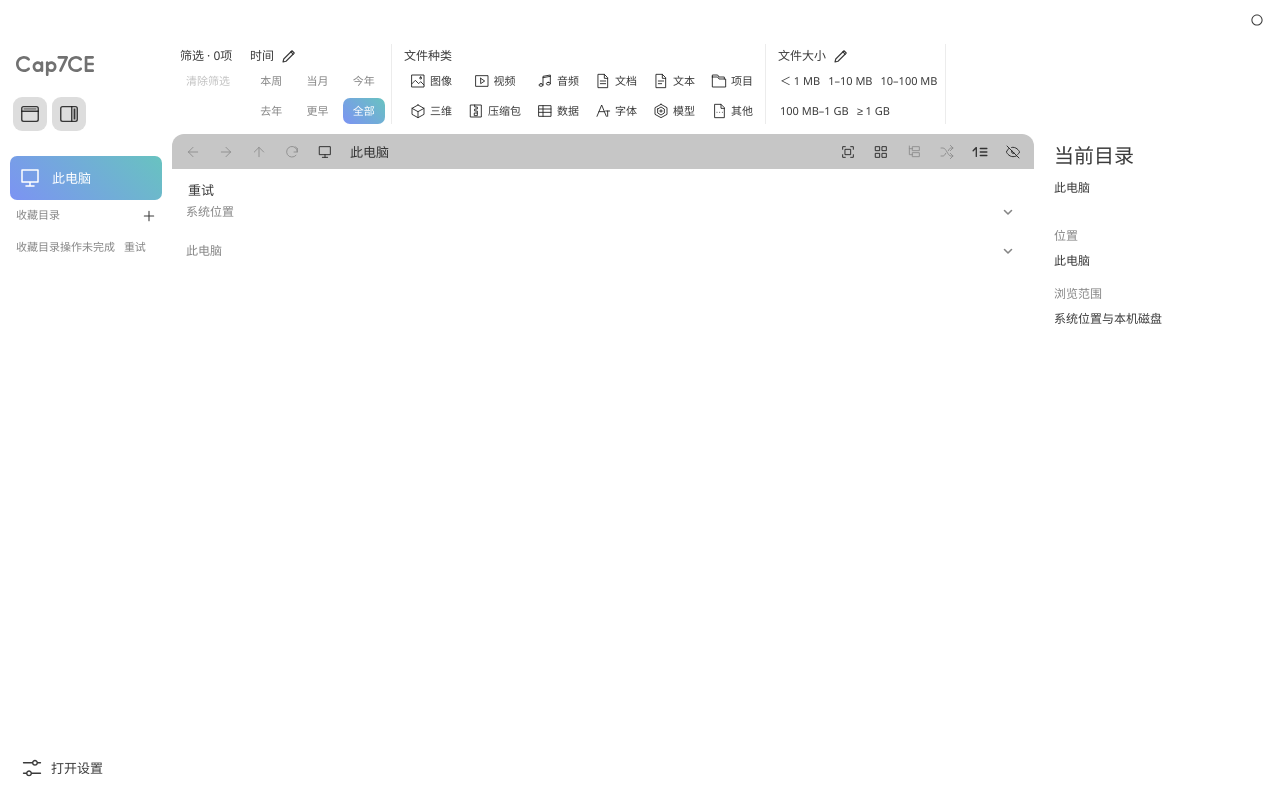
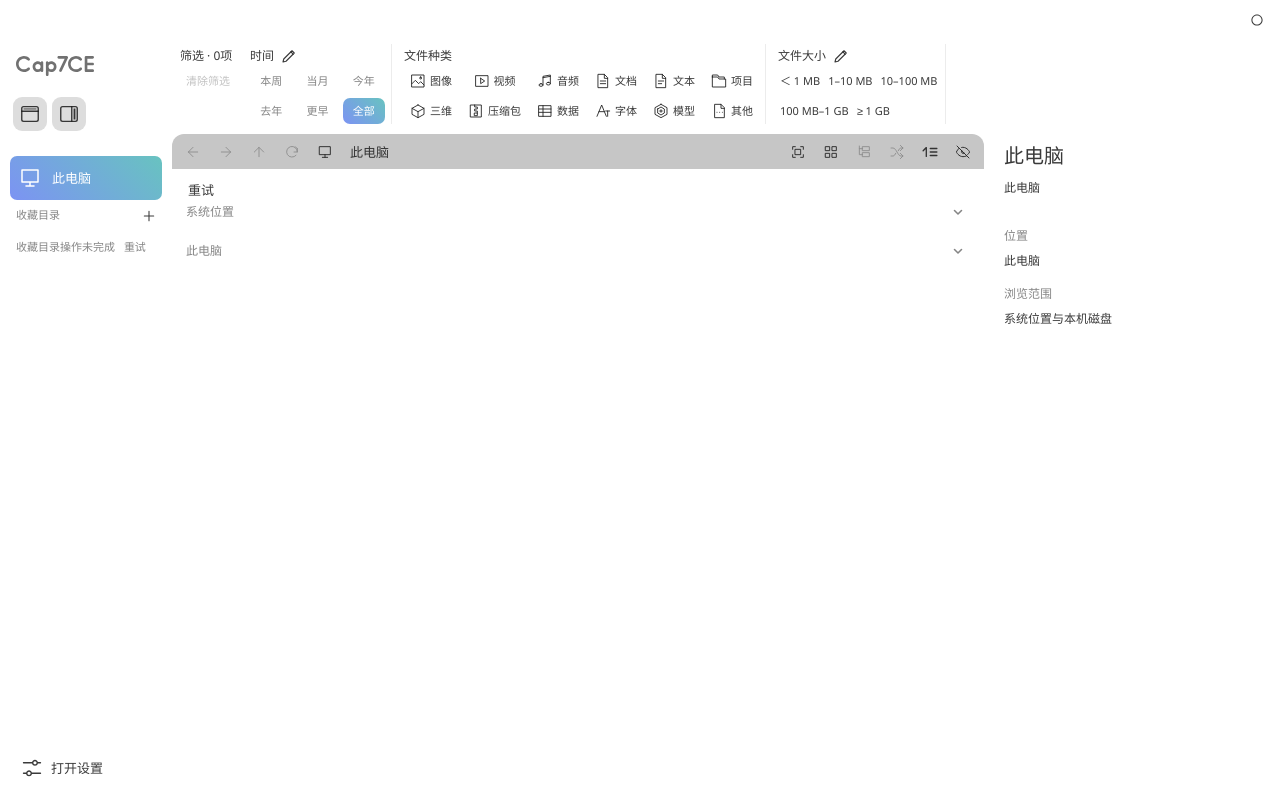
Before and after one commit to 7C93F3-L/Cap7CE, a React (Vite) app: page / in a window 1280 px wide. Built offline with nearby package versions, Linux system fonts and the light colour scheme.

Commit message:
Make the catalog information sidebar resizable

```diff
--- a/scripts/favorite-directory-boundary-check.cjs
+++ b/scripts/favorite-directory-boundary-check.cjs
@@ -43,6 +43,8 @@ const files = new Map([
   ["src/renderer/catalog-workspace/CatalogSidebar.css", 35],
   ["src/renderer/catalog-workspace/CatalogPanelIcon.tsx", 15],
   ["src/renderer/catalog-workspace/useCatalogLayout.ts", 45],
+  ["src/renderer/catalog-workspace/useCatalogDetailsWidth.ts", 35],
+  ["src/renderer/catalog-workspace/CatalogDetailsResizer.tsx", 12],
   ["src/renderer/settings-window/SettingsMetadataBuildControl.tsx", 30],
   ["src/renderer/settings-window/SettingsIndexSection.tsx", 35],
   ["electron/settingsWindowBridge.ts", 25],
--- a/src/renderer/catalog-workspace/CatalogDesign.css
+++ b/src/renderer/catalog-workspace/CatalogDesign.css
@@ -1,6 +1,6 @@
 /* The catalog design owns only layout and presentation; existing query and file actions are shared. */
 .cap-catalog-design { display: grid; grid-template-columns: var(--cap-catalog-sidebar-width, 156px) minmax(0, 1fr); grid-template-rows: auto minmax(0, 1fr); gap: 0 8px; padding: 0 8px 8px; box-sizing: border-box; }
-.cap-catalog-design.has-details { grid-template-columns: var(--cap-catalog-sidebar-width, 156px) minmax(0, 1fr) 230px; }
+.cap-catalog-design.has-details { grid-template-columns: var(--cap-catalog-sidebar-width, 156px) minmax(0, 1fr) var(--cap-catalog-details-width, 280px); }
 .cap-catalog-design .cap-catalog-sidebar { grid-column: 1; grid-row: 1 / -1; position: relative; left: auto; top: auto; bottom: auto; width: auto; border: 0; box-shadow: none; background: transparent; overflow: visible; }
 .cap-catalog-resizer { position: absolute; right: -6px; top: 0; bottom: 0; width: 8px; cursor: col-resize; touch-action: none; z-index: 45; background: transparent; outline: none; }
 .cap-catalog-main { display: flex; flex-direction: column; min-height: 0; min-width: 0; grid-column: 2; grid-row: 2; }
@@ -29,9 +29,10 @@
 .cap-catalog-search-badge { color: var(--theme-color) !important; }
 .cap-catalog-design .cap-catalog-status:empty { display: none; }
 .cap-catalog-design .cap-catalog-status { font-size: 11px; padding: 0 8px 4px; height: auto; }
-.cap-catalog-details-host { grid-column: 3; grid-row: 2; min-width: 0; min-height: 0; border-radius: 12px; background: var(--cap-stable-grid-surface); }
+.cap-catalog-details-host { position: relative; grid-column: 3; grid-row: 2; min-width: 0; min-height: 0; border-radius: 12px; background: var(--cap-stable-grid-surface); }
+.cap-catalog-details-resizer { left: -6px; right: auto; }
 .cap-catalog-details { height: 100%; box-sizing: border-box; overflow: auto; padding: 12px; color: var(--cap-stable-text); font-size: 12px; }
-.cap-catalog-details header { font-size: 20px; margin-bottom: 12px; }
+.cap-catalog-details header { font-size: 20px; margin-bottom: 12px; overflow: hidden; text-overflow: ellipsis; white-space: nowrap; }
 .cap-catalog-details-visual { position: relative; height: 200px; border-radius: 10px; overflow: hidden; margin-bottom: 12px; }
 .cap-catalog-details .thumbnail-image-frame { inset: 0; height: 100%; }
 .cap-catalog-details .thumbnail-image-frame canvas { width: 100%; height: 100%; object-fit: contain; }
@@ -44,7 +45,7 @@
 .cap-metadata-build-slot.is-compact { display: flex; align-items: center; gap: 12px; color: var(--cap-stable-text); font-size: 12px; }
 .cap-metadata-build-slot.is-compact progress { flex: 1; min-width: 60px; }
 .cap-metadata-build-slot.is-compact button { background: transparent; color: inherit; border: 0; cursor: pointer; }
-@media(max-width: 1000px) { .cap-catalog-design.has-details { grid-template-columns: var(--cap-catalog-sidebar-width) minmax(0,1fr); } .cap-catalog-details-host { grid-column: 2; grid-row: 2; position: absolute; width: min(230px, 100%); right: 0; top: 0; bottom: 0; z-index: 40; background: var(--cap-stable-flyout-surface); } }
+@media(max-width: 1000px) { .cap-catalog-design.has-details { grid-template-columns: var(--cap-catalog-sidebar-width) minmax(0,1fr); } .cap-catalog-details-host { grid-column: 2; grid-row: 2; position: absolute; width: min(var(--cap-catalog-details-width, 280px), 100%); right: 0; top: 0; bottom: 0; z-index: 40; background: var(--cap-stable-flyout-surface); } }
 @media(max-width: 700px), (max-height: 440px) { .cap-catalog-filter-actions { flex-basis: 80px; } .cap-catalog-grid-toggle span { display: none; } }
 
 .cap-catalog-top-filters .cap-stable-color-options { grid-template-columns: repeat(8,18px); gap: 5px; }
--- a/src/renderer/catalog-workspace/CatalogDetails.tsx
+++ b/src/renderer/catalog-workspace/CatalogDetails.tsx
@@ -13,7 +13,7 @@ export default function CatalogDetails({ selection, path, count, foreground, sea
   const ref = useRef<HTMLElement | null>(null), items = selection?.items ?? [], item = items.length === 1 ? items[0] : null;
   if (item && !item.isDirectory && selection) return <CatalogFileInformation selection={selection} foreground={foreground} />;
   return <aside className="cap-catalog-details" ref={ref} aria-label="详细信息" data-selection-preserve="true">
-    <header><strong>{item ? item.isDirectory ? "文件夹" : item.extension.slice(1).toUpperCase() || "文件" : items.length ? "多选信息" : searching ? "当前搜索" : "当前目录"}</strong></header>
+    <header title={item?.name ?? path ?? "此电脑"}><strong>{item ? "文件夹" : items.length ? "多选信息" : searching ? "当前搜索" : path?.replace(/\\+$/, "").split("\\").pop() || "此电脑"}</strong></header>
     {item && selection && <div className="cap-catalog-details-visual"><ComputerSearchResultVisual item={item} taskId={selection.taskId} foreground={foreground} scrollContainerRef={ref} /></div>}
     <strong className="cap-catalog-details-name">{item?.name ?? (items.length ? `已选择 ${items.length} 项` : path?.replace(/\\+$/, "").split("\\").pop() || "此电脑")}</strong>
     <dl>{item ? <><dt>大小</dt><dd>{item.isDirectory ? "未计算" : item.sizeBytes === null ? "—" : bytes(item.sizeBytes)}</dd>
--- /dev/null
+++ b/src/renderer/catalog-workspace/CatalogDetailsResizer.tsx
@@ -0,0 +1,8 @@
+import type { useCatalogDetailsWidth } from "./useCatalogDetailsWidth";
+
+export default function CatalogDetailsResizer({ layout }: { layout: ReturnType<typeof useCatalogDetailsWidth> }) {
+  return <div className="cap-catalog-resizer cap-catalog-details-resizer" role="separator" aria-label="详细信息栏宽度"
+    aria-orientation="vertical" aria-valuenow={Math.round(layout.width)} aria-valuemin={layout.minWidth} aria-valuemax={layout.maxWidth}
+    data-selection-preserve="true" tabIndex={0} onPointerDown={layout.startResize} onDoubleClick={layout.resetWidth}
+    onKeyDown={event => { if (event.key === "ArrowLeft" || event.key === "ArrowRight") { event.preventDefault(); layout.resizeKey(event.key); } }} />;
+}
--- a/src/renderer/catalog-workspace/CatalogFileInformation.css
+++ b/src/renderer/catalog-workspace/CatalogFileInformation.css
@@ -1,9 +1,11 @@
 .cap-catalog-file-information-host { height: 100%; min-height: 0; overflow: hidden; }
 .cap-catalog-file-information { --preview-sidebar-current-width: 100%; --text-main: var(--cap-stable-text); --preview-heading-text: var(--cap-stable-text); --preview-sidebar-muted: var(--cap-stable-text-muted); --preview-sidebar-card: var(--cap-stable-surface); --preview-sidebar-control: var(--cap-stable-control-hover); }
-.cap-catalog-file-information .preview-sidebar-header { margin-top: 10px; margin-bottom: 10px; }
+.cap-catalog-file-information .preview-sidebar-header { margin: 8px 12px; padding: 0; background: transparent; }
 .cap-catalog-file-information .preview-sidebar-scroll { top: 52px; }
 .cap-catalog-file-information > .cap-custom-scrollbar-vertical { top: 52px; }
-.cap-catalog-file-visual { position: relative; height: 200px; margin: 0 0 10px; overflow: hidden; border-radius: 12px; }
+.cap-catalog-file-information .preview-sidebar-scroll { padding: 0 12px 4px; }
+.cap-catalog-file-information .preview-sidebar-section, .cap-catalog-file-information .preview-embedded-metadata-details { padding: 12px; border-radius: 16px; margin-bottom: 8px; }
+.cap-catalog-file-visual { position: relative; aspect-ratio: 1; max-height: 280px; margin: 0 0 12px; overflow: hidden; border-radius: 10px; }
 .cap-catalog-file-visual .cap-computer-search-thumbnail-visual { position: absolute; inset: 0; pointer-events: none; }
 .cap-catalog-file-visual .thumbnail-image-frame { position: absolute; inset: 0; width: 100%; height: 100%; }
 .cap-catalog-file-visual .thumbnail-image-frame canvas { display: block; width: 100%; height: 100%; object-fit: contain; }
--- a/src/renderer/catalog-workspace/CatalogFileInformation.tsx
+++ b/src/renderer/catalog-workspace/CatalogFileInformation.tsx
@@ -10,6 +10,7 @@ export default function CatalogFileInformation({ selection, foreground }: { sele
   const information = useCatalogFileInformation(item, selection.taskId, foreground);
   return <div className="cap-catalog-file-information-host" data-selection-preserve="true">
     <PreviewInformationSidebar {...information} expanded showFileActions={false} className="cap-catalog-file-information"
+      heading={item.extension.replace(/^\./u, "").toUpperCase() || "文件"}
       onShowInFolder={selection.showInFolder} renderVisual={scrollRef => <div className="cap-catalog-file-visual">
         <ComputerSearchResultVisual item={item} taskId={selection.taskId} foreground={foreground} scrollContainerRef={scrollRef} />
       </div>} />
--- a/src/renderer/catalog-workspace/CatalogWorkspace.tsx
+++ b/src/renderer/catalog-workspace/CatalogWorkspace.tsx
@@ -6,6 +6,8 @@ import CatalogSidebar from "./CatalogSidebar";
 import { useFavoriteDirectories } from "../favorite-directories/useFavoriteDirectories";
 import { useInertElement } from "../stable-ui/useInertElement";
 import { useCatalogLayout } from "./useCatalogLayout";
+import { useCatalogDetailsWidth } from "./useCatalogDetailsWidth";
+import CatalogDetailsResizer from "./CatalogDetailsResizer";
 import CatalogContextView from "./CatalogContextView";
 import type { CatalogContextActions, CatalogWorkspaceAppearance } from "../../shared/catalogWorkspaceTypes";
 import { useCatalogWorkspaceContexts } from "./useCatalogWorkspaceContexts";
@@ -20,6 +22,7 @@ export default function CatalogWorkspace({ foreground = true, interactionLocked
   const favorites = useFavoriteDirectories();
   const workspace = useCatalogWorkspaceContexts(favorites.directories);
   const layout = useCatalogLayout();
+  const detailsLayout = useCatalogDetailsWidth(layout.width, layout.detailsVisible);
   const [filterHost, setFilterHost] = useState<HTMLDivElement | null>(null);
   const [detailsHost, setDetailsHost] = useState<HTMLDivElement | null>(null);
   const [searchAvailable, setSearchAvailable] = useState(false);
@@ -37,7 +40,7 @@ export default function CatalogWorkspace({ foreground = true, interactionLocked
   const active = workspace.contexts.find(context => context.id === workspace.activeId)!;
   const ref = useInertElement<HTMLElement>(!foreground || interactionLocked);
   return <section ref={ref} className={`cap-catalog-workspace cap-catalog-design${layout.detailsVisible ? " has-details" : ""}`}
-    style={{ "--cap-catalog-sidebar-width": `${layout.width}px` } as CSSProperties}>
+    style={{ "--cap-catalog-sidebar-width": `${layout.width}px`, "--cap-catalog-details-width": `${detailsLayout.width}px` } as CSSProperties}>
     <CatalogSidebar layout={layout} onSettings={onOpenSettings}
       favorites={{ ...favorites, appearance, onReveal: favorites.reveal, onCopyPath: favorites.copyPath, activePath: active.favoritePath ?? null, globalActive: active.favoritePath == null,
         onOpen: workspace.open, onChoose: () => void favorites.choose(), onRetry: () => void favorites.reload(),
@@ -51,7 +54,7 @@ export default function CatalogWorkspace({ foreground = true, interactionLocked
       onOpenBrowser={workspace.openBrowser} onLocation={workspace.location} onMetadata={() => { if (!layout.metadataOpen) layout.toggleMetadata(); }}
       metadataProgress={metadataProgress} favorites={favorites} onSearchAvailable={setSearchAvailable} onActiveActions={reportActions} {...appearance} />)}</div>
       <MetadataBuildSlot floating controlsOpen={layout.metadataOpen} onRequestControls={layout.toggleMetadata} enabled={searchAvailable} foreground={foreground && !interactionLocked} onProgress={setMetadataProgress} /></div></div>
-    <div className="cap-catalog-details-host" hidden={!layout.detailsVisible} ref={setDetailsHost} />
+    <div className="cap-catalog-details-host" hidden={!layout.detailsVisible} ref={setDetailsHost}><CatalogDetailsResizer layout={detailsLayout} /></div>
     {favorites.notice && <FavoriteOperationNotice message={favorites.notice} onDismiss={favorites.dismissNotice} onRetry={() => void favorites.reload()} />}
     {workspace.openLimitReached && <div className="cap-catalog-limit" role="alert">{t("catalogWorkspace.limit")} <button type="button" onClick={workspace.dismissLimit}>{t("common.close")}</button></div>}
   </section>;
--- /dev/null
+++ b/src/renderer/catalog-workspace/useCatalogDetailsWidth.ts
@@ -0,0 +1,30 @@
+import { useCallback, useEffect, useRef, useState, type PointerEvent } from "react";
+
+const defaultWidth = 280, minWidth = 220, maxWidth = 420;
+export function useCatalogDetailsWidth(sidebarWidth: number, visible: boolean) {
+  const [width, setWidth] = useState(defaultWidth);
+  const drag = useRef<{ x: number; width: number; pointerId: number } | null>(null);
+  const clamp = useCallback((value: number) => Math.max(minWidth, Math.min(maxWidth, value,
+    window.innerWidth - sidebarWidth - 32 - (window.innerWidth > 1000 ? 300 : 0))), [sidebarWidth]);
+  useEffect(() => {
+    if (!visible) drag.current = null;
+    const move = (event: globalThis.PointerEvent) => {
+      if (drag.current?.pointerId === event.pointerId) setWidth(clamp(drag.current.width + drag.current.x - event.clientX));
+    };
+    const end = () => { drag.current = null; };
+    const resize = () => setWidth(value => clamp(value));
+    resize();
+    window.addEventListener("pointermove", move); window.addEventListener("pointerup", end);
+    window.addEventListener("pointercancel", end); window.addEventListener("blur", end); window.addEventListener("resize", resize);
+    return () => { window.removeEventListener("pointermove", move); window.removeEventListener("pointerup", end);
+      window.removeEventListener("pointercancel", end); window.removeEventListener("blur", end); window.removeEventListener("resize", resize); };
+  }, [clamp, visible]);
+  const startResize = (event: PointerEvent) => {
+    if (event.button !== 0) return;
+    event.preventDefault(); event.currentTarget.setPointerCapture(event.pointerId);
+    drag.current = { x: event.clientX, width, pointerId: event.pointerId };
+  };
+  return { width, minWidth, maxWidth, startResize,
+    resetWidth: () => { drag.current = null; setWidth(clamp(defaultWidth)); },
+    resizeKey: (key: string) => { if (key === "ArrowLeft" || key === "ArrowRight") setWidth(value => clamp(value + (key === "ArrowLeft" ? 16 : -16))); } };
+}
```
Also changed, not shown: src/renderer/preview/PreviewInformationSidebar.tsx (+4 -4 lines), tests/catalog-file-information.integration.cjs (+3 -2 lines), tests/catalog-navigation.integration.cjs (+18 -0 lines), 2 other files (tests, documents, lock files or other folders).
